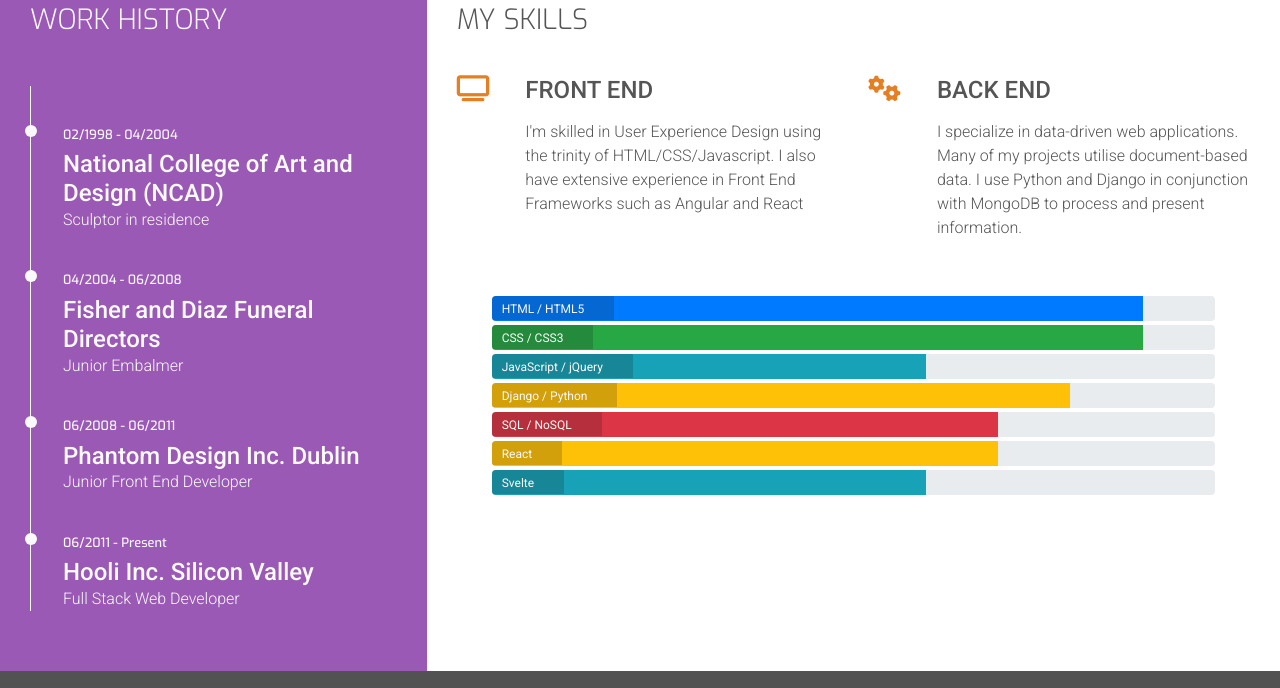
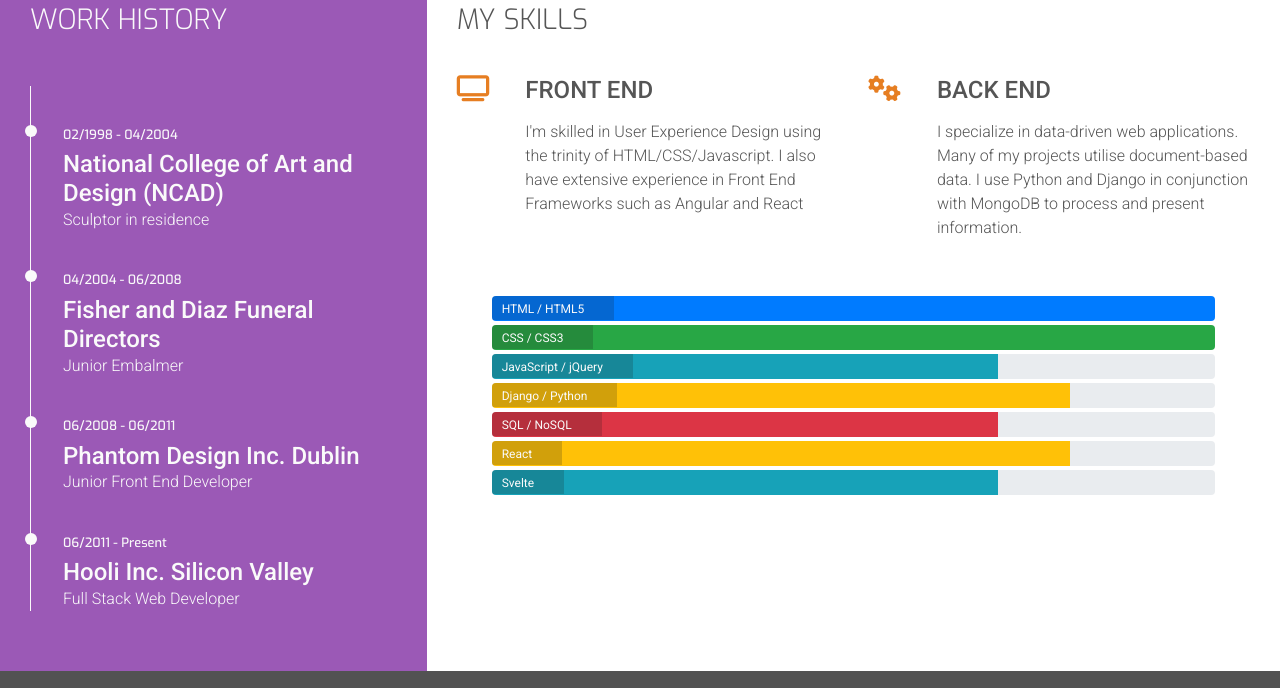
Before and after one commit to Krnsand/My-Resume, a plain HTML site: page resume.html in a window 1280 px wide. Shown: the part 391-1079 px from the top of the page. Drawn offline with nearby package versions, Linux system fonts and the light colour scheme.

Commit message:
Up the progressbars

```diff
--- a/resume.html
+++ b/resume.html
@@ -120,30 +120,30 @@
                 <div class="row progress-section">
                     <div class="col">
                         <div class="progress">
-                            <div class="progress-bar" role="progressbar" aria-valuenow="90" aria-valuemin="0"
-                                aria-valuemax="100" style="width:90%;">
-                                <span class="sr-only">90% complete</span>
+                            <div class="progress-bar" role="progressbar" aria-valuenow="100" aria-valuemin="0"
+                                aria-valuemax="100" style="width:100%;">
+                                <span class="sr-only">100% complete</span>
                             </div>
                             <span class="progress-type">HTML / HTML5</span>
                         </div>
                         <div class="progress">
-                            <div class="progress-bar bg-success" role="progressbar" aria-valuenow="90" aria-valuemin="0"
-                                aria-valuemax="100" style="width:90%;">
-                                <span class="sr-only">90% complete</span>
+                            <div class="progress-bar bg-success" role="progressbar" aria-valuenow="100" aria-valuemin="0"
+                                aria-valuemax="100" style="width:100%;">
+                                <span class="sr-only">100% complete</span>
                             </div>
                             <span class="progress-type">CSS / CSS3</span>
                         </div>
                         <div class="progress">
-                            <div class="progress-bar bg-info" role="progressbar" aria-valuenow="60" aria-valuemin="0"
-                                aria-valuemax="100" style="width:60%;">
-                                <span class="sr-only">60% complete</span>
+                            <div class="progress-bar bg-info" role="progressbar" aria-valuenow="70" aria-valuemin="0"
+                                aria-valuemax="100" style="width:70%;">
+                                <span class="sr-only">70% complete</span>
                             </div>
                             <span class="progress-type">JavaScript / jQuery</span>
                         </div>
                         <div class="progress">
-                            <div class="progress-bar bg-warning" role="progressbar" aria-valuenow="70" aria-valuemin="0"
+                            <div class="progress-bar bg-warning" role="progressbar" aria-valuenow="80" aria-valuemin="0"
                                 aria-valuemax="100" style="width:80%;">
-                                <span class="sr-only">70% complete</span>
+                                <span class="sr-only">80% complete</span>
                             </div>
                             <span class="progress-type">Django / Python</span>
                         </div>
@@ -155,16 +155,16 @@
                             <span class="progress-type">SQL / NoSQL</span>
                         </div>
                         <div class="progress">
-                            <div class="progress-bar bg-warning" role="progressbar" aria-valuenow="70" aria-valuemin="0"
-                                aria-valuemax="100" style="width:70%;">
-                                <span class="sr-only">70% complete</span>
+                            <div class="progress-bar bg-warning" role="progressbar" aria-valuenow="80" aria-valuemin="0"
+                                aria-valuemax="100" style="width:80%;">
+                                <span class="sr-only">80% complete</span>
                             </div>
                             <span class="progress-type">React</span>
                         </div>
                         <div class="progress">
-                            <div class="progress-bar bg-info" role="progressbar" aria-valuenow="60" aria-valuemin="0"
-                                aria-valuemax="100" style="width:60%;">
-                                <span class="sr-only">60% complete</span>
+                            <div class="progress-bar bg-info" role="progressbar" aria-valuenow="70" aria-valuemin="0"
+                                aria-valuemax="100" style="width:70%;">
+                                <span class="sr-only">70% complete</span>
                             </div>
                             <span class="progress-type">Svelte</span>
                         </div>
```
